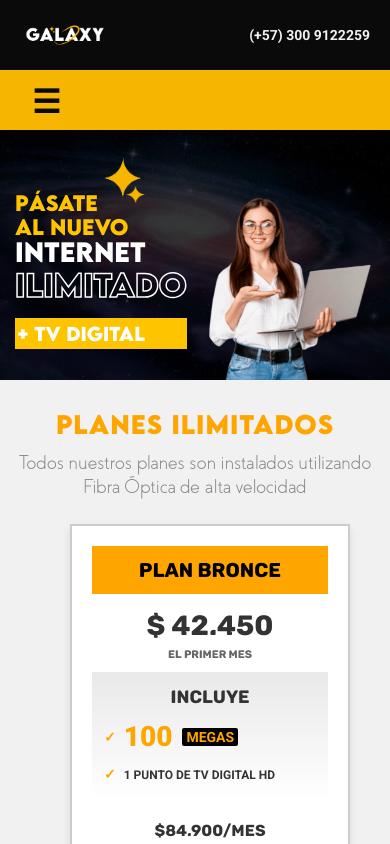
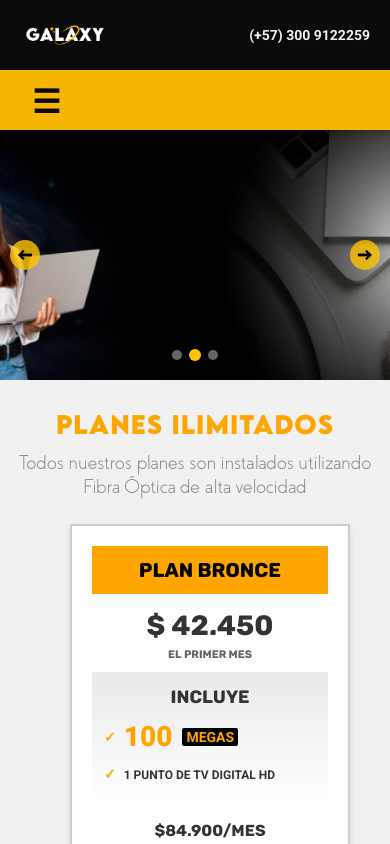
Before and after one commit to Saarmyx/web-Galaxy-sar, a React (Vite) app: page / in a window 390 px wide. Shown: the top 844 px of the page. Built offline with nearby package versions, Linux system fonts and the light colour scheme.

Commit message:
Arreglos varios

```diff
--- a/src/components/HeroSection.css
+++ b/src/components/HeroSection.css
@@ -1,322 +1,176 @@
-/* ---------- Hero Section ---------- */
-.seccion-hero {
-  background: url('/public/galaxia.png') center/cover no-repeat;
-  display: flex;
-  justify-content: center;
-  align-items: center;
+.slider-container {
   position: relative;
+  width: 100%;
+  height: 600px;
   overflow: hidden;
 }
 
-.contenido-hero {
-  max-width: 1400px;
-  width: 100%;
-  padding: 0 90px;
+.slider-wrapper {
   display: flex;
-  justify-content: space-between;
-  align-items: center;
-  z-index: 20;
+  transition: transform 0.6s cubic-bezier(0.4, 0, 0.2, 1);
+  will-change: transform;
+  height: 100%;
 }
 
-.zona-texto {
-  text-align: left;
-  max-width: 800px;
-  font-family: 'LemonMilk';
+.slide {
+  min-width: 100%;
+  flex-shrink: 0;
+  height: 100%;
 }
 
-.zona-texto h1 {
-  font-size: 50px;
-  color: #ffc400;
+.slide-image {
+  width: 100%;
+  height: 100%;
+  object-fit: cover;
+  display: block;
 }
 
-.zona-texto .inter {
-  font-size: 67px;
-  line-height: 0.2;
-  color: #fff;
+/* Controles del slider */
+.slider-controls {
+  position: absolute;
+  bottom: 30px;
+  left: 50%;
+  transform: translateX(-50%);
+  display: flex;
+  gap: 12px;
+  z-index: 30;
 }
 
-.subrayado {
-  font-size: 67px;
-  color: transparent;
-  -webkit-text-stroke: 2px #fff;
+.slider-dot {
+  width: 12px;
+  height: 12px;
+  border-radius: 50%;
+  background: rgba(255, 255, 255, 0.4);
+  cursor: pointer;
+  transition: all 0.3s ease;
+  border: none;
 }
 
-.tv-adicional {
-  width: 100%;
-  text-align: left !important;
-  font-size: 67px;
-  color: #fff;
-  margin: 0;
-  align-self: flex-start;
-
+.slider-dot.active {
   background: #ffc400;
-
-  font-weight: bold;
-  padding: 2px 30px 2px 2px;
-
-  display: inline-block;
+  transform: scale(1.2);
 }
 
-.contenedor-estrellas {
-  text-align: left;
-  display: flex;
-  gap: 20px;
+.slider-dot:hover {
+  background: rgba(255, 196, 0, 0.8);
 }
 
-.contenedor-estrellas img {
-  margin-top: -35px;
-  margin-left: -50px;
+/* Flechas de navegación */
+.slider-arrow {
+  position: absolute;
+  top: 50%;
+  transform: translateY(-50%);
+  background: rgba(255, 196, 0, 0.8);
+  border: none;
+  color: #000;
+  font-size: 24px;
+  width: 50px;
+  height: 50px;
+  border-radius: 50%;
+  cursor: pointer;
+  transition: all 0.3s ease;
+  z-index: 30;
+  display: flex;
+  align-items: center;
+  justify-content: center;
 }
 
-.zona-imagen img {
-  height: 600px;
+.slider-arrow:hover {
+  background: #ffc400;
+  transform: translateY(-50%) scale(1.1);
 }
 
-/* Filtros laterales */
-.filtro-lado {
-  position: absolute;
-  top: 0;
-  width: 600px;
-  height: 100%;
-  z-index: 1;
-  pointer-events: none;
+.slider-arrow.prev {
+  left: 30px;
 }
 
-.filtro-izquierdo {
-  left: 0;
-  background: linear-gradient(
-    to right,
-    #000,
-    #000,
-    #000,
-    rgba(0, 0, 0, 0.8),
-    rgba(0, 0, 0, 0.6),
-    rgba(0, 0, 0, 0.4),
-    rgba(0, 0, 0, 0.2),
-    transparent
-  );
+.slider-arrow.next {
+  right: 30px;
 }
 
-.filtro-derecho {
-  right: 0;
-  background: linear-gradient(
-    to left,
-    #000,
-    #000,
-    #000,
-    rgba(0, 0, 0, 0.8),
-    rgba(0, 0, 0, 0.6),
-    rgba(0, 0, 0, 0.4),
-    rgba(0, 0, 0, 0.2),
-    transparent
-  );
-}
-
-/* ============= RESPONSIVE ============= */
-
-/* Laptop media */
+/* Responsive Design */
 @media (max-width: 1440px) {
-  .seccion-hero {
+  .slider-container {
     height: 470px;
-  }
-
-  .contenido-hero {
-    margin-top: 30px;
-    padding: 0 200px;
-  }
-
-  .zona-texto .inter {
-    font-size: 50px;
-    line-height: 0.2;
-  }
-
-  .subrayado {
-    font-size: 50px;
-    -webkit-text-stroke: 1.5px #fff;
-  }
-
-  .tv-adicional {
-    font-size: 42px;
-  }
-
-  .contenedor-estrellas img {
-    width: 80px;
-  }
-
-  .zona-imagen img {
-    height: 480px;
   }
 }
 
-/* Tablet horizontal (1024px) */
 @media (max-width: 1024px) {
-  .seccion-hero {
+  .slider-container {
     height: 400px;
   }
 
-  .contenido-hero {
-    padding: 0 150px;
-  }
-
-  .zona-texto h1 {
-    font-size: 33px;
-    max-width: 600px;
-  }
-
-  .zona-texto .inter {
-    font-size: 45px;
-    line-height: 0.2;
-  }
-
-  .subrayado {
-    font-size: 45px;
-    -webkit-text-stroke: 1.5px #fff;
-  }
-
-  .tv-adicional {
-    font-size: 36px;
-  }
-
-  .contenedor-estrellas img {
-    width: 60px;
-  }
-
-  .zona-imagen img {
-    height: 400px;
+  .slider-arrow {
+    width: 40px;
+    height: 40px;
+    font-size: 20px;
   }
 }
 
-/* Tablet vertical (768px) */
 @media (max-width: 768px) {
-  .seccion-hero {
+  .slider-container {
     height: 300px;
   }
 
-  .contenido-hero {
-    padding: 0 100px;
+  .slider-arrow {
+    width: 35px;
+    height: 35px;
+    font-size: 18px;
   }
 
-  .zona-texto h1 {
-    font-size: 28px;
-    max-width: 500px;
+  .slider-arrow.prev {
+    left: 20px;
   }
 
-  .zona-texto .inter {
-    font-size: 40px;
-    line-height: 0.2;
-  }
-
-  .subrayado {
-    font-size: 40px;
-    -webkit-text-stroke: 1.5px #fff;
-  }
-
-  .tv-adicional {
-    font-size: 30px;
-  }
-
-  .contenedor-estrellas img {
-    width: 50px;
-  }
-
-  .zona-imagen img {
-    height: 300px;
+  .slider-arrow.next {
+    right: 20px;
   }
 }
 
-/* Móvil (425px y menos) */
 @media (max-width: 430px) {
-  .seccion-hero {
+  .slider-container {
     height: 250px;
   }
 
-  .contenido-hero {
-    display: flex;
-    align-items: center;
-    padding: 0 15px;
+  .slider-arrow {
+    width: 30px;
+    height: 30px;
+    font-size: 16px;
   }
 
-  .zona-texto {
-    max-width: 100%;
-    margin: 30px 0;
+  .slider-arrow.prev {
+    left: 10px;
   }
 
-  .zona-texto h1 {
-    font-size: 24px;
-    max-width: 100%;
+  .slider-arrow.next {
+    right: 10px;
   }
 
-  .zona-texto .inter {
-    font-size: 35px;
-    line-height: 0.2;
+  .slider-controls {
+    bottom: 20px;
+    gap: 8px;
   }
 
-  .subrayado {
-    font-size: 35px;
-    -webkit-text-stroke: 1.5px #fff;
-  }
-
-  .tv-adicional {
-    font-size: 25px;
-  }
-
-  .contenedor-estrellas img {
-    width: 60px;
-  }
-
-  .zona-imagen img {
-    height: 200px;
-    margin-top: 20px;
-  }
-
-  .filtro-izquierdo {
-    left: 0;
-    background: linear-gradient(
-      to right,
-      rgba(0, 0, 0, 0.8),
-      rgba(0, 0, 0, 0.6),
-      rgba(0, 0, 0, 0.4),
-      rgba(0, 0, 0, 0.2),
-      transparent
-    );
-  }
-
-  .filtro-derecho {
-    right: 0;
-    background: linear-gradient(
-      to left,
-      rgba(0, 0, 0, 0.8),
-      rgba(0, 0, 0, 0.6),
-      rgba(0, 0, 0, 0.4),
-      rgba(0, 0, 0, 0.2),
-      transparent
-    );
-  }
-}
-
-@media (max-width: 410px) {
-  .zona-texto h1 {
-    font-size: 20px;
-  }
-
-  .zona-texto .inter {
-    font-size: 25px;
-  }
-
-  .subrayado {
-    font-size: 30px;
-  }
-
-  .tv-adicional {
-    font-size: 18px;
-  }
-
-  .contenedor-estrellas img {
-    width: 50px;
+  .slider-dot {
+    width: 10px;
+    height: 10px;
   }
 }
 
 @media (max-width: 320px) {
+  .slider-arrow {
+    width: 25px;
+    height: 25px;
+    font-size: 14px;
+  }
 
+  .slider-controls {
+    bottom: 15px;
+    gap: 6px;
+  }
 
+  .slider-dot {
+    width: 8px;
+    height: 8px;
+  }
 }
--- a/src/components/HeroSection.jsx
+++ b/src/components/HeroSection.jsx
@@ -1,30 +1,79 @@
-import React from 'react'
+import React, { useState, useEffect } from 'react'
 
-const HeroSection = () => (
-  <section className="seccion-hero">
-    <div className="filtro-lado filtro-izquierdo"></div>
-    <div className="filtro-lado filtro-derecho"></div>
+const HeroImageSlider = () => {
+  const [currentSlide, setCurrentSlide] = useState(0)
 
-    <div className="contenido-hero">
-      <div className="zona-texto">
-        <div className="contenedor-estrellas">
-          <h1>
-            PÁSATE <br />
-            AL NUEVO
-          </h1>
-          <img src="/estrellas.png" alt="Estrellas" />
-        </div>
-        <h2 className="inter">INTERNET</h2>
-        <h2 className="subrayado">ILIMITADO</h2>
-        <div className="caja-resaltada">
-          <p className="tv-adicional">+ TV DIGITAL</p>
-        </div>
+  // Array de imágenes para el slider
+  const slides = [
+    {
+      id: 1,
+      image: '/sl-1.png',
+      alt: 'Slide 1',
+    },
+    {
+      id: 2,
+      image: '/sl-2.png',
+      alt: 'Slide 2',
+    },
+    {
+      id: 3,
+      image: '/sl-2.png',
+      alt: 'Slide 3',
+    },
+  ]
+
+  // Auto-slide cada 5 segundos
+  useEffect(() => {
+    const interval = setInterval(() => {
+      setCurrentSlide((prev) => (prev + 1) % slides.length)
+    }, 5000)
+
+    return () => clearInterval(interval)
+  }, [slides.length])
+
+  const goToSlide = (index) => {
+    setCurrentSlide(index)
+  }
+
+  const nextSlide = () => {
+    setCurrentSlide((prev) => (prev + 1) % slides.length)
+  }
+
+  const prevSlide = () => {
+    setCurrentSlide((prev) => (prev - 1 + slides.length) % slides.length)
+  }
+
+  return (
+    <div className="slider-container">
+      <div className="slider-wrapper" style={{ transform: `translateX(-${currentSlide * 100}%)` }}>
+        {slides.map((slide, index) => (
+          <div key={slide.id} className="slide">
+            <img src={slide.image} alt={slide.alt} className="slide-image" />
+          </div>
+        ))}
       </div>
-      <div className="zona-imagen">
-        <img src="/mujer-hero.png" alt="Mujer con laptop" />
+
+      {/* Controles del slider */}
+      <div className="slider-controls">
+        {slides.map((_, index) => (
+          <button
+            key={index}
+            className={`slider-dot ${index === currentSlide ? 'active' : ''}`}
+            onClick={() => goToSlide(index)}
+            aria-label={`Ir al slide ${index + 1}`}
+          />
+        ))}
       </div>
+
+      {/* Flechas de navegación */}
+      <button className="slider-arrow prev" onClick={prevSlide} aria-label="Slide anterior">
+        ←
+      </button>
+      <button className="slider-arrow next" onClick={nextSlide} aria-label="Siguiente slide">
+        →
+      </button>
     </div>
-  </section>
-)
+  )
+}
 
-export default HeroSection
+export default HeroImageSlider
```
Also changed, not shown: public/sl-1.png (added), public/sl-2.png (added).
